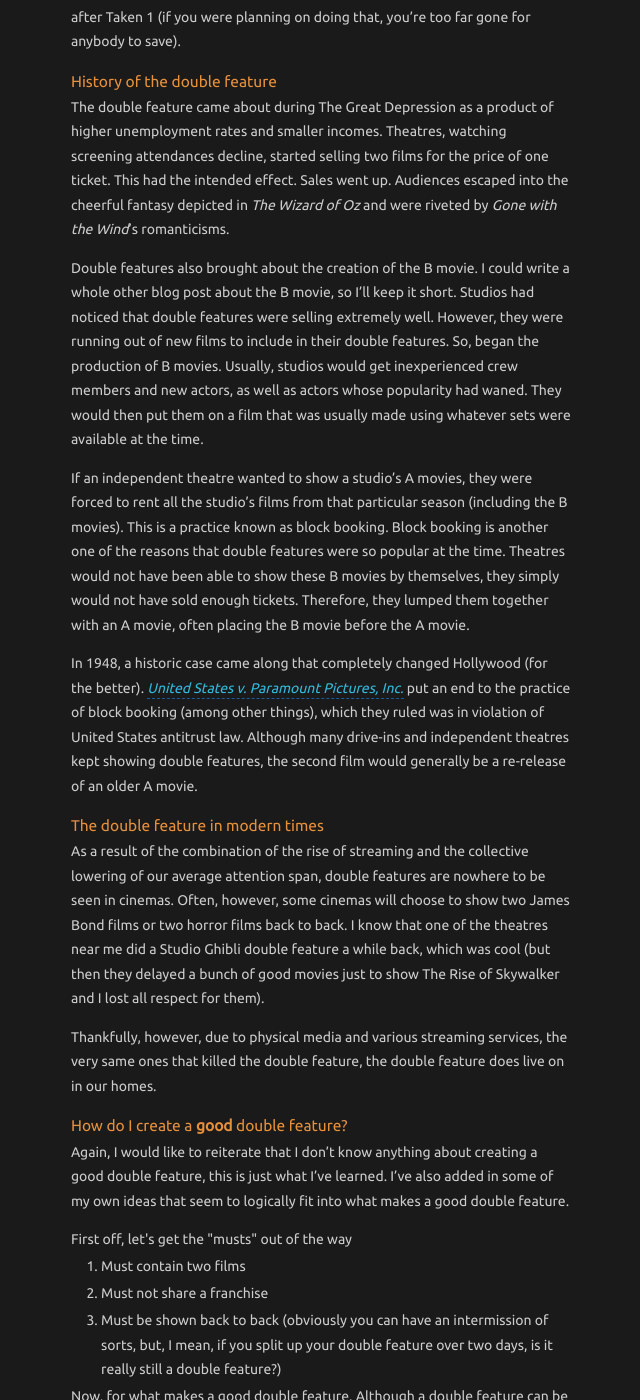
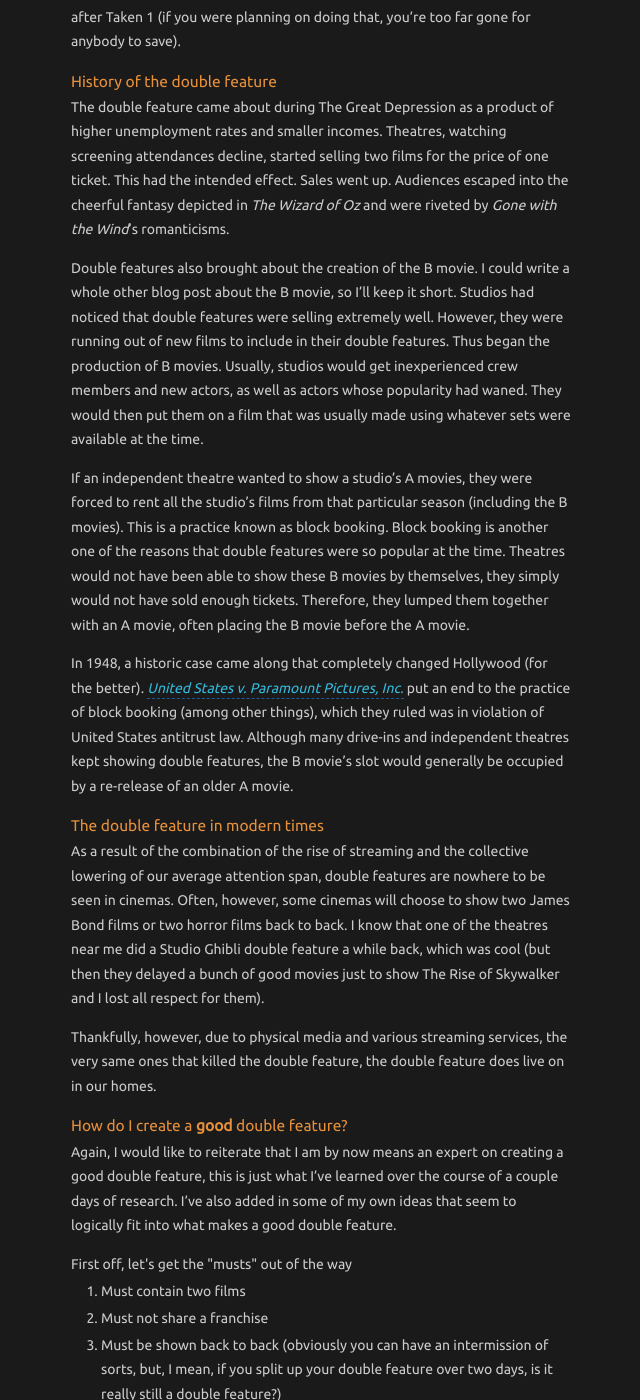
Before and after one commit to emmanuelmenon/emmanuelmenon.github.io, a Jekyll site: the page built from _posts/2020-05-06-double-features-a-guide.md, in a window 1280 px wide and 1400 px high, scrolled down 502 px. Shown: the whole window, without its empty margins (319-959 px from the left). Built offline with Jekyll 4.4.1, drawn with Linux system fonts in a browser that asks for light colours; nearby versions of some CDN libraries; comment, search, counter and statistics services are not loaded; some of the changed text lies outside the part shown.

Commit message:
edit post (a guide to double features)

```diff
--- a/_posts/2020-05-06-double-features-a-guide.md
+++ b/_posts/2020-05-06-double-features-a-guide.md
@@ -21,11 +21,11 @@
 ## History of the double feature
 The double feature came about during The Great Depression as a product of higher unemployment rates and smaller incomes. Theatres, watching screening attendances decline, started selling two films for the price of one ticket. This had the intended effect. Sales went up. Audiences escaped into the cheerful fantasy depicted in *The Wizard of Oz* and were riveted by *Gone with the Wind*'s romanticisms.
 
-Double features also brought about the creation of the B movie. I could write a whole other blog post about the B movie, so I'll keep it short. Studios had noticed that double features were selling extremely well. However, they were running out of new films to include in their double features. So, began the production of B movies. Usually, studios would get inexperienced crew members and new actors, as well as actors whose popularity had waned. They would then put them on a film that was usually made using whatever sets were available at the time.
+Double features also brought about the creation of the B movie. I could write a whole other blog post about the B movie, so I'll keep it short. Studios had noticed that double features were selling extremely well. However, they were running out of new films to include in their double features. Thus began the production of B movies. Usually, studios would get inexperienced crew members and new actors, as well as actors whose popularity had waned. They would then put them on a film that was usually made using whatever sets were available at the time.
 
 If an independent theatre wanted to show a studio's A movies, they were forced to rent all the studio's films from that particular season (including the B movies). This is a practice known as block booking. Block booking is another one of the reasons that double features were so popular at the time. Theatres would not have been able to show these B movies by themselves, they simply would not have sold enough tickets. Therefore, they lumped them together with an A movie, often placing the B movie before the A movie.
 
-In 1948, a historic case came along that completely changed Hollywood (for the better). [*United States v. Paramount Pictures, Inc.*](https://scholar.google.com.au/scholar_case?case=1569249983672754422) put an end to the practice of block booking (among other things), which they ruled was in violation of United States antitrust law. Although many drive-ins and independent theatres kept showing double features, the second film would generally be a re-release of an older A movie.
+In 1948, a historic case came along that completely changed Hollywood (for the better). [*United States v. Paramount Pictures, Inc.*](https://scholar.google.com.au/scholar_case?case=1569249983672754422) put an end to the practice of block booking (among other things), which they ruled was in violation of United States antitrust law. Although many drive-ins and independent theatres kept showing double features, the B movie's slot would generally be occupied by a re-release of an older A movie.
 
 ## The double feature in modern times
 As a result of the combination of the rise of streaming and the collective lowering of our average attention span, double features are nowhere to be seen in cinemas. Often, however, some cinemas will choose to show two James Bond films or two horror films back to back. I know that one of the theatres near me did a Studio Ghibli double feature a while back, which was cool (but then they delayed a bunch of good movies just to show The Rise of Skywalker and I lost all respect for them).
@@ -33,7 +33,7 @@
 Thankfully, however, due to physical media and various streaming services, the very same ones that killed the double feature, the double feature does live on in our homes.
 
 ## How do I create a **good** double feature?
-Again, I would like to reiterate that I don't know anything about creating a good double feature, this is just what I've learned. I've also added in some of my own ideas that seem to logically fit into what makes a good double feature.
+Again, I would like to reiterate that I am by now means an expert on creating a good double feature, this is just what I've learned over the course of a couple days of research. I've also added in some of my own ideas that seem to logically fit into what makes a good double feature.
 
 <p class="nomargin">First off, let's get the "musts" out of the way</p>
 - Must contain two films
```
Also changed, not shown: other parts of _posts/2020-05-06-double-features-a-guide.md (+2 -2 lines).
